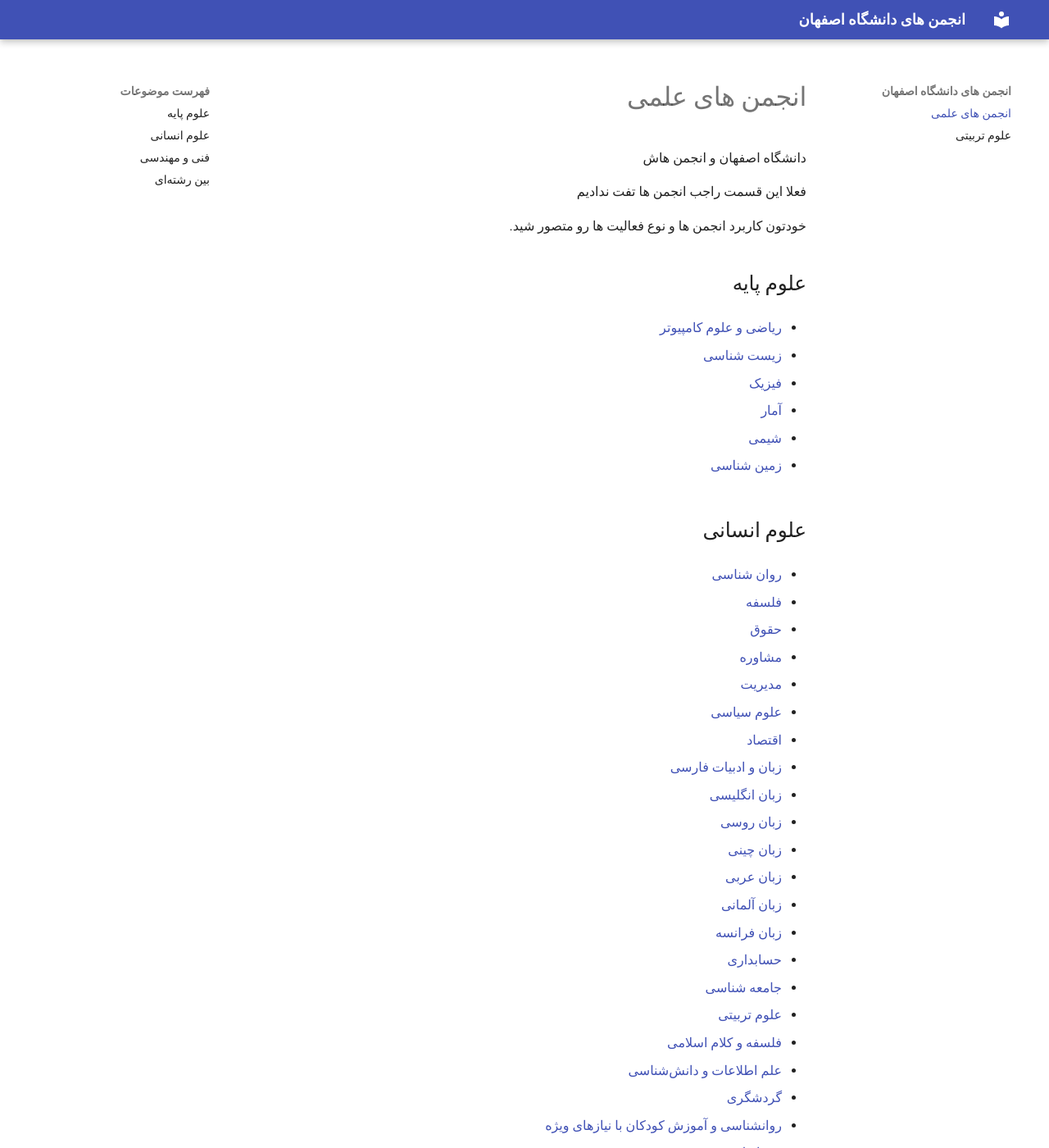
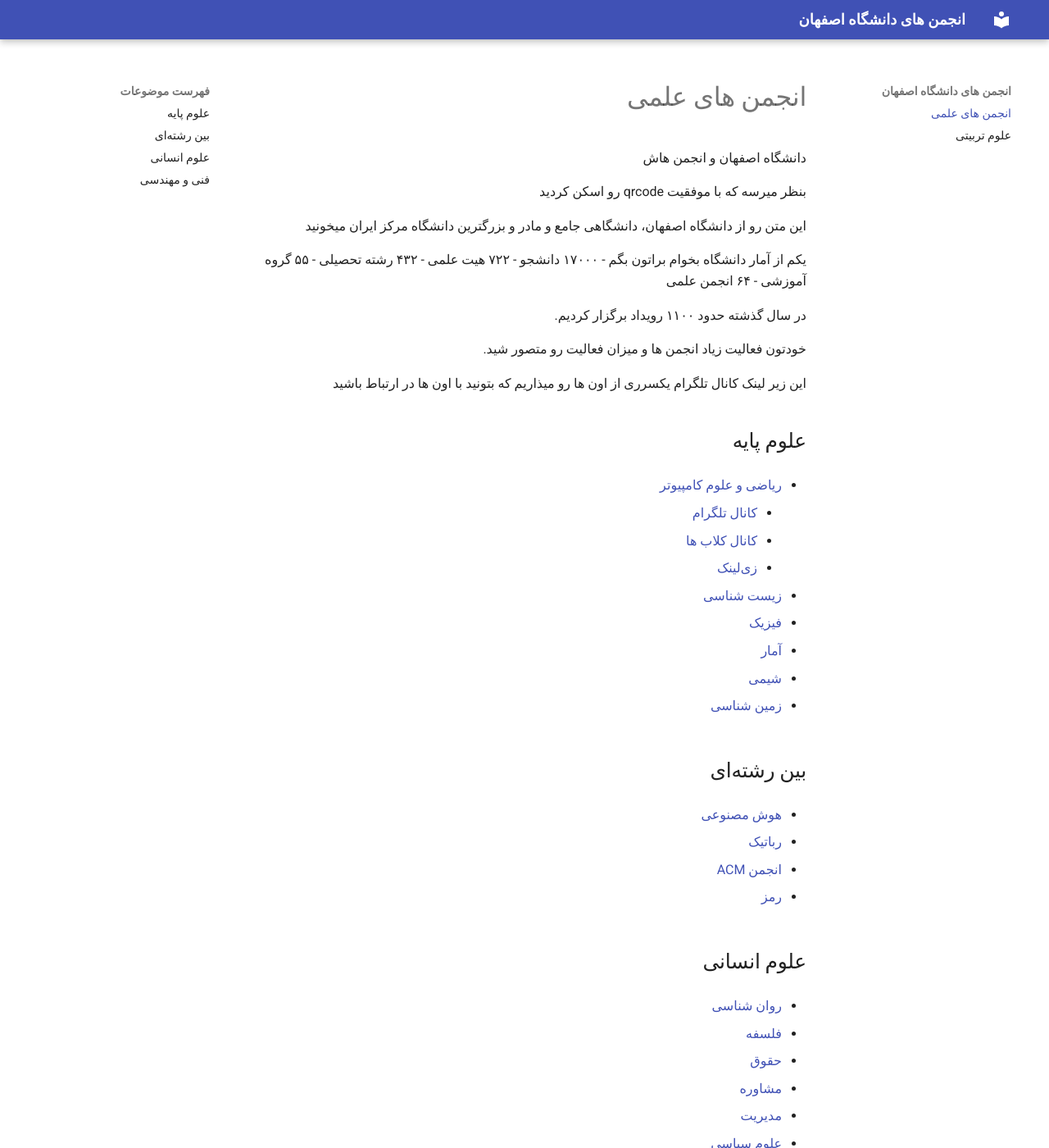
Before and after one commit to Amcsui/other-associations, an MkDocs documentation site: the page built from docs/index.md, in a window 1280 px wide and 1400 px high. Shown: the whole window at 82% size. Built offline with MkDocs 1.6.1 and Material for MkDocs 9.7.7, drawn with Linux system fonts in a browser that asks for light colours; some of the changed text lies outside the part shown.

Commit message:
More description

```diff
--- a/docs/index.md
+++ b/docs/index.md
@@ -2,16 +2,33 @@
 
 دانشگاه اصفهان و انجمن هاش
 
-فعلا این قسمت راجب انجمن ها تفت ندادیم
+بنظر میرسه که با موفقیت qrcode رو اسکن کردید
 
-خودتون کاربرد انجمن ها و نوع فعالیت ها رو متصور شید.
+این متن رو از دانشگاه اصفهان، دانشگاهی جامع و مادر و بزرگترین دانشگاه مرکز ایران میخونید
 
+یکم از آمار دانشگاه بخوام براتون بگم
+- ۱۷۰۰۰ دانشجو
+- ۷۲۲ هیت علمی
+- ۴۳۲ رشته تحصیلی
+- ۵۵ گروه آموزشی
+- ۶۴ انجمن علمی
+
+در سال گذشته حدود ۱۱۰۰ رویداد برگزار کردیم.
+
+
+خودتون فعالیت زیاد انجمن ها و میزان فعالیت رو متصور شید.
+
+ این زیر لینک کانال تلگرام یکسرری از اون ها رو میذاریم که بتونید با اون ها در ارتباط باشید
 
 ## علوم پایه
 
 - [ریاضی و علوم کامپیوتر](https://t.me/AMCSUI)
+    - [کانال تلگرام](https://t.me/AMCSUI)
+    - [کانال کلاب ها](https://t.me/AMCSUIClubs)
+    - [زی‌لینک](https://zil.ink/amcsui)
 
 - [زیست شناسی](http://zil.ink/ui_biology)
+
 
 - [فیزیک](https://t.me/uisaph)
 
@@ -20,6 +37,17 @@
 - [شیمی](https://t.me/uichemist)
 
 - [زمین شناسی](https://t.me/UIGeology)
+
+## بین رشته‌ای
+
+- [هوش مصنوعی](https://t.me/uiai_community)
+
+- [رباتیک](https://t.me/UI_RA)
+
+- [انجمن ACM](https://t.me/ui_acm)
+
+- [رمز](https://t.me/sbisc)
+
 
 ## علوم انسانی
 
```
Also changed, not shown: other parts of docs/index.md (+0 -12 lines).
